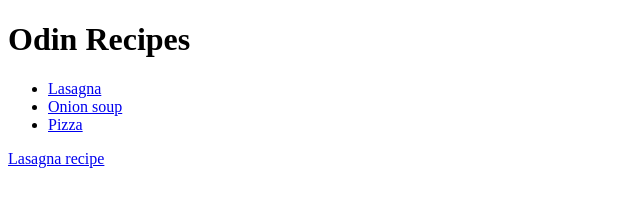
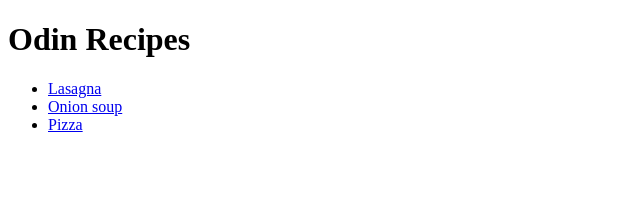
Before and after one commit to paulrev0lat/odin-recipes, a plain HTML site: page index.html in a window 1280 px wide. Shown: the whole page, without its empty margins (0-640 px from the left). Drawn offline with Linux system fonts and the light colour scheme.

Commit message:
Delete duplicate text in index

```diff
--- a/index.html
+++ b/index.html
@@ -13,4 +13,3 @@
         <li><a href="recipes/pizza.html">Pizza</a></li>
     </ul>
 </body>
-<a href="recipes/lasagna.html">Lasagna recipe</a>
```
